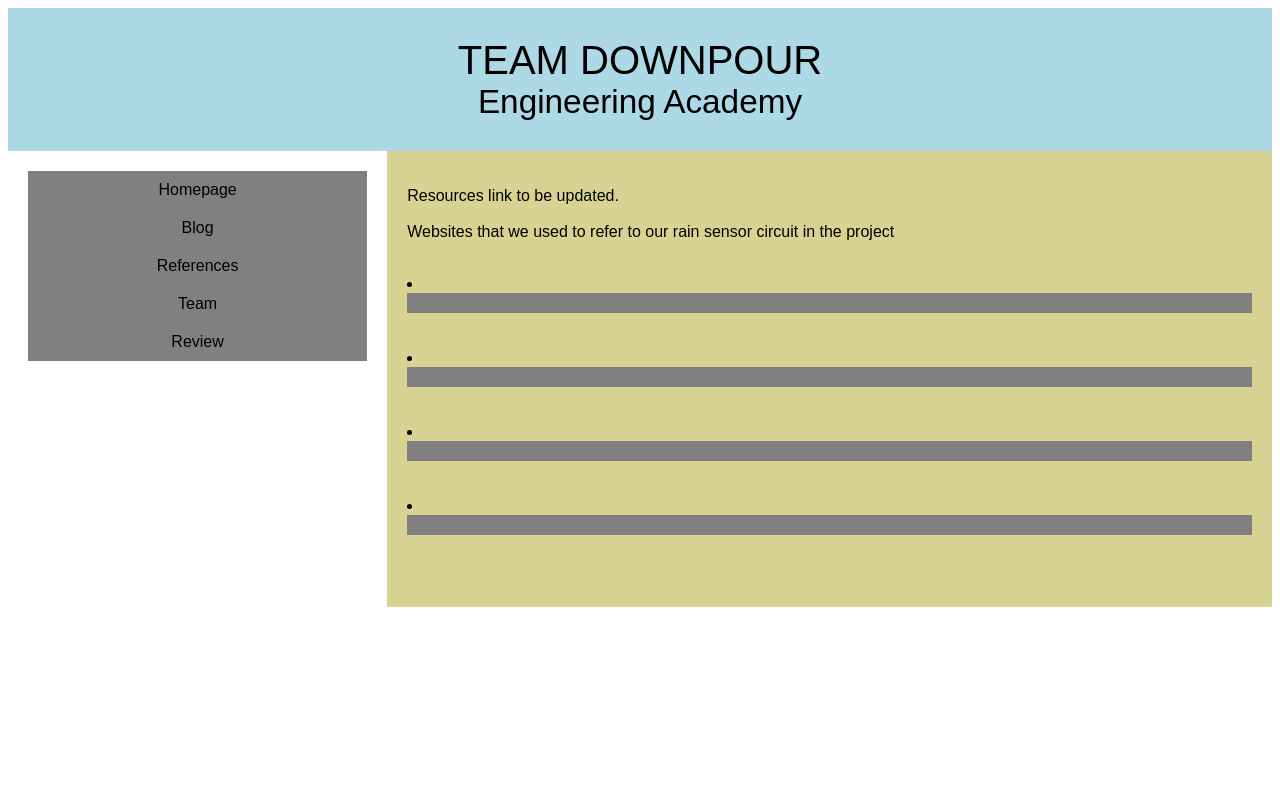
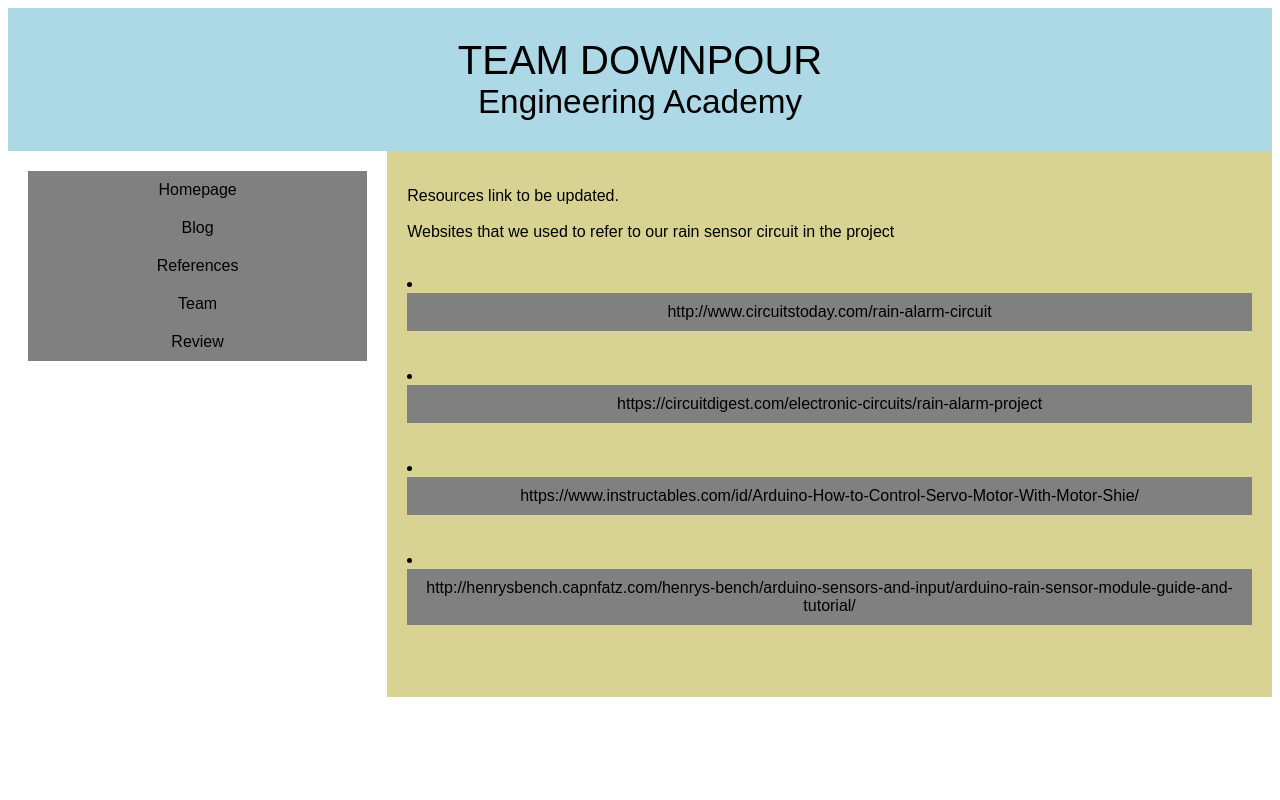
Before and after one commit to ahmadrifaaie/teamdownpour.github.io, a plain HTML site: page references.html in a window 1280 px wide. Shown: the top 800 px of the page. Drawn offline with Linux system fonts and the light colour scheme.

Commit message:
update links

```diff
--- a/references.html
+++ b/references.html
@@ -24,10 +24,10 @@
             <p>
             Resources link to be updated.<br><br>
 			Websites that we used to refer to our rain sensor circuit in the project<br><br>
-			<li><a href="http://www.circuitstoday.com/rain-alarm-circuit"></a></li><br><br>
-			<li><a href="https://circuitdigest.com/electronic-circuits/rain-alarm-project"></a></li><br><br>
-			<li><a href="https://www.instructables.com/id/Arduino-How-to-Control-Servo-Motor-With-Motor-Shie/"></a></li><br><br>
-			<li><a href="http://henrysbench.capnfatz.com/henrys-bench/arduino-sensors-and-input/arduino-rain-sensor-module-guide-and-tutorial/"></a></li><br><br>
+			<li><a href="http://www.circuitstoday.com/rain-alarm-circuit">http://www.circuitstoday.com/rain-alarm-circuit</a></li><br><br>
+			<li><a href="https://circuitdigest.com/electronic-circuits/rain-alarm-project">https://circuitdigest.com/electronic-circuits/rain-alarm-project</a></li><br><br>
+			<li><a href="https://www.instructables.com/id/Arduino-How-to-Control-Servo-Motor-With-Motor-Shie/">https://www.instructables.com/id/Arduino-How-to-Control-Servo-Motor-With-Motor-Shie/</a></li><br><br>
+			<li><a href="http://henrysbench.capnfatz.com/henrys-bench/arduino-sensors-and-input/arduino-rain-sensor-module-guide-and-tutorial/">http://henrysbench.capnfatz.com/henrys-bench/arduino-sensors-and-input/arduino-rain-sensor-module-guide-and-tutorial/</a></li><br><br>
 
             </p>
         </article>
```
